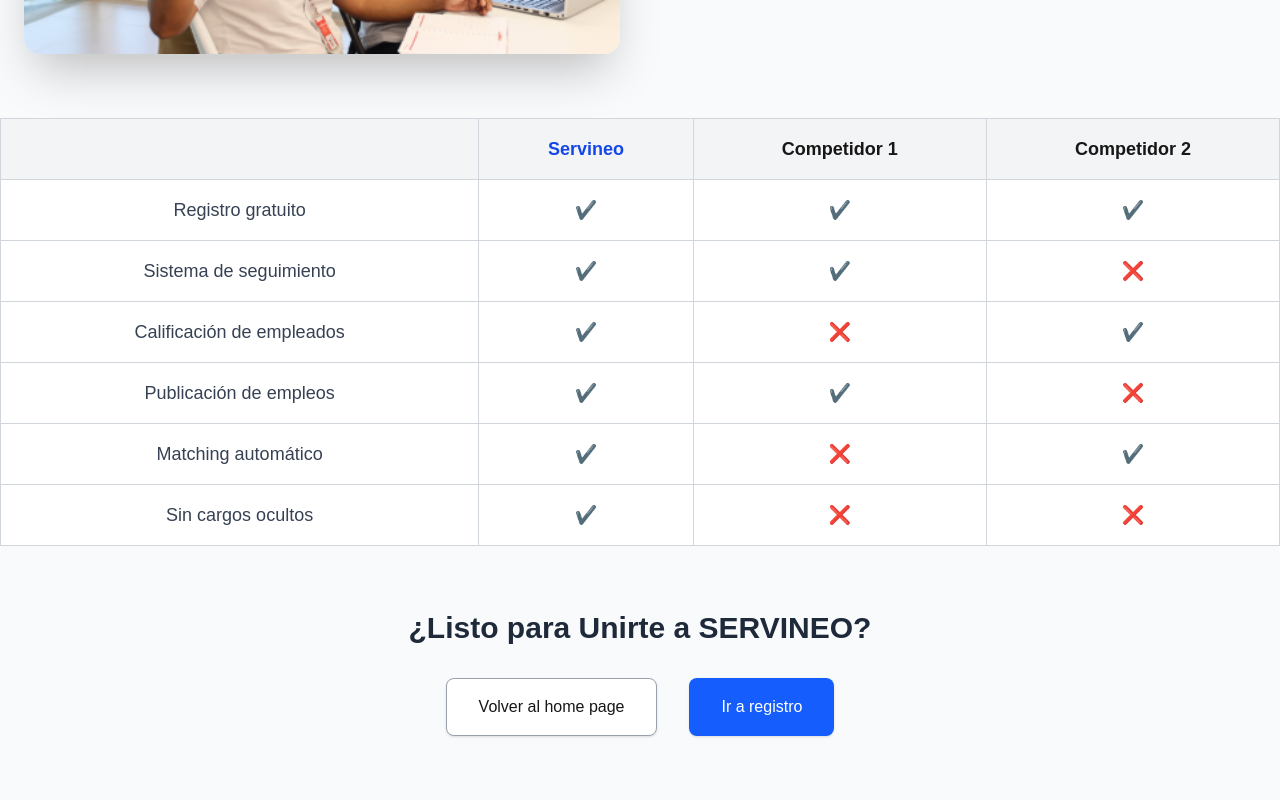
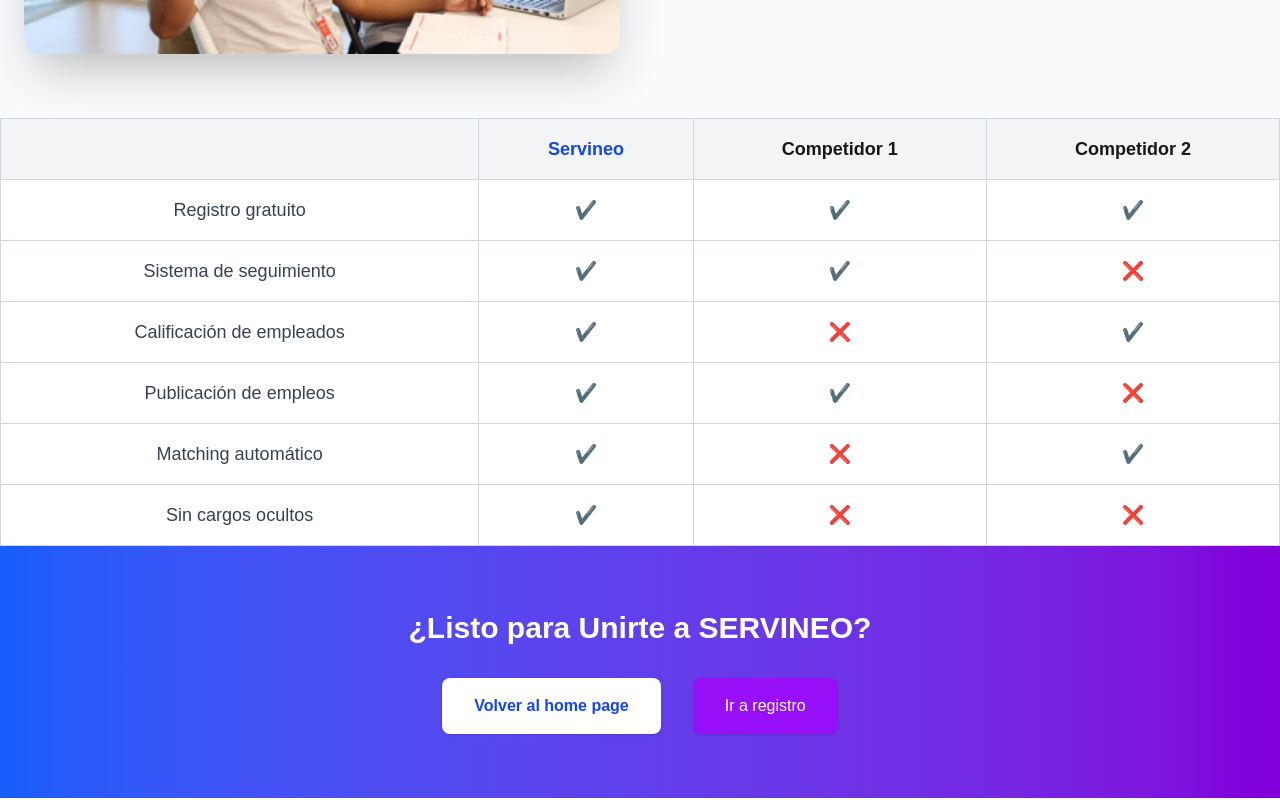
Before and after one commit to robertgt0/alquiler_front, a Next.js app: page /porqueservineo in a window 1280 px wide. Shown: the part 1618-2418 px from the top of the page. Built offline with nearby package versions, Linux system fonts and the light colour scheme.

Commit message:
fix: arreglar paleta de colores del footer de la page

```diff
--- a/src/app/porqueservineo/page.tsx
+++ b/src/app/porqueservineo/page.tsx
@@ -52,14 +52,14 @@
               "Profesionales que van hasta ti"
             </p>
             <p className="text-gray-700 text-justify leading-relaxed">
-              Con <span className="font-semibold text-blue-700">SERVINEO</span> no necesitas
-              perder tiempo en desplazamientos ni salir de casa. Los profesionales
-              llegan directamente a tu puerta, brindándote mayor comodidad al recibir
-              el servicio en la tranquilidad de tu hogar u oficina. Puedes agendar
-              según tu disponibilidad y adaptarte a tu propia rutina con total
-              flexibilidad horaria. Además, tendrás la ventaja de supervisar
-              directamente todo el trabajo y recibirlo en un entorno familiar, seguro
-              y controlado.
+              Con <span className="font-semibold text-blue-700">SERVINEO</span> no
+              necesitas perder tiempo en desplazamientos ni salir de casa. Los
+              profesionales llegan directamente a tu puerta, brindándote mayor
+              comodidad al recibir el servicio en la tranquilidad de tu hogar u
+              oficina. Puedes agendar según tu disponibilidad y adaptarte a tu
+              propia rutina con total flexibilidad horaria. Además, tendrás la
+              ventaja de supervisar directamente todo el trabajo y recibirlo en un
+              entorno familiar, seguro y controlado.
             </p>
           </div>
         </div>
@@ -163,21 +163,21 @@
         </div>
       </section>
 
-      {/* 🔹 Sección final */}
-      <section className="w-full py-16 flex flex-col items-center bg-gray-50">
-        <h2 className="text-3xl font-semibold mb-8 text-gray-800">
+      {/* 🔹 Footer con misma paleta de colores que el header */}
+      <section className="w-full py-16 flex flex-col items-center bg-gradient-to-r from-blue-600 to-purple-700 text-white">
+        <h2 className="text-3xl font-semibold mb-8">
           ¿Listo para Unirte a SERVINEO?
         </h2>
         <div className="flex flex-wrap gap-8 justify-center">
           <button
             onClick={() => router.push("/")}
-            className="px-8 py-4 bg-white border border-gray-400 rounded-lg shadow hover:bg-gray-100 transition"
+            className="px-8 py-4 bg-white text-blue-700 font-semibold rounded-lg shadow hover:bg-gray-100 transition"
           >
             Volver al home page
           </button>
           <button
             onClick={() => router.push("/registro")}
-            className="px-8 py-4 bg-blue-600 text-white rounded-lg shadow hover:bg-blue-700 transition"
+            className="px-8 py-4 bg-purple-600 text-white rounded-lg shadow hover:bg-purple-700 transition"
           >
             Ir a registro
           </button>
```
